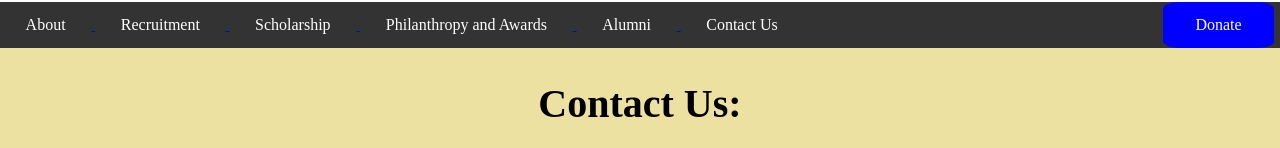
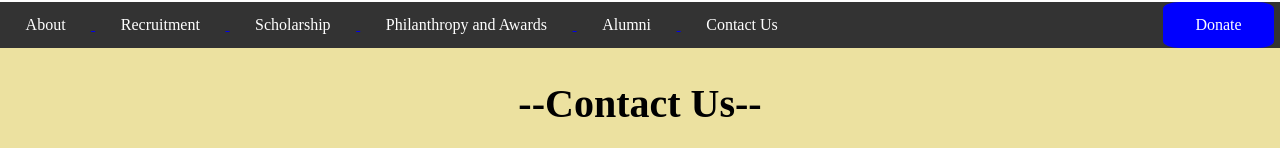
Before and after one commit to jrehm135/Zeta-Psi-Website, a plain HTML site: page contact.html in a window 1280 px wide. Shown: the part 281-429 px from the top of the page. Drawn offline with nearby package versions, Linux system fonts and the light colour scheme.

Commit message:
Changed contact title formatting

```diff
--- a/contact.html
+++ b/contact.html
@@ -55,7 +55,7 @@
 
 		<div id = "lowerBackground">
 			<h2 id = "contact">
-				Contact Us:
+				--Contact Us--
 			</h2>
 			<div id = "divWrapper1">
 				<div class = "portraitDiv">
```
